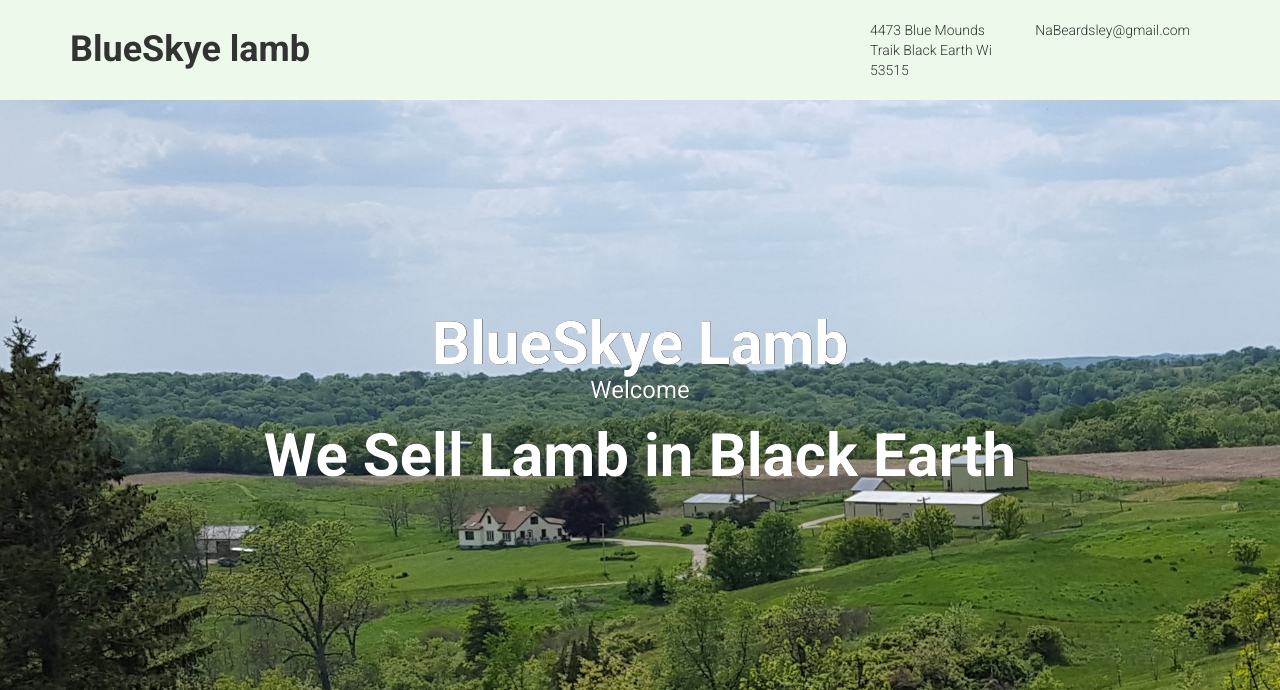
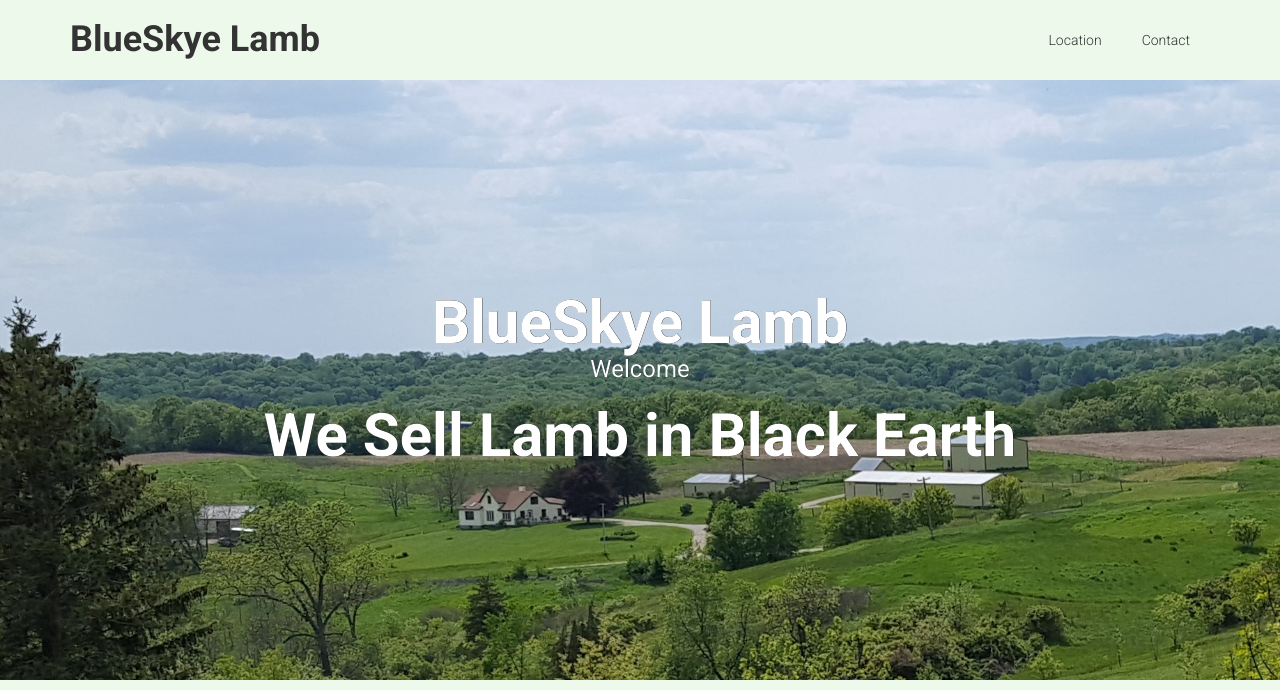
Before and after one commit to Nabeardsley/Nabeardsley.github.io, a Jekyll site: the page index.html, which Jekyll copies as it is, in a window 1280 px wide and 1400 px high. Shown: the top 690 px of the window. Built offline with Jekyll 4.4.1, drawn with Linux system fonts in a browser that asks for light colours; some of the changed text lies outside the part shown; grey boxes are pictures that could not be loaded.

Commit message:
Update index.html

```diff
--- a/index.html
+++ b/index.html
@@ -15,10 +15,10 @@ rel="stylesheet" href="https://maxcdn.bootstrapcdn.com/bootstrap/3.3.6/css/boots
 <body>
   <header class="container">
     <div class="row">
-      <h1 class="col-sm-8">BlueSkye lamb </h1>
+      <h1 class="col-sm-8">BlueSkye Lamb </h1>
       <nav class="col-sm-4">
-        <p>4473 Blue Mounds Traik Black Earth Wi 53515</p>
-        <p>NaBeardsley@gmail.com</p>
+        <p>Location</p>
+        <p>Contact</p>
       </nav>
     </div>
   </header>
@@ -42,12 +42,13 @@ rel="stylesheet" href="https://maxcdn.bootstrapcdn.com/bootstrap/3.3.6/css/boots
         <img src="Feeder.jpg">
       </div>
       <div class="col-sm-6">
-        <p>Sheep</p>
+        <p>Location</p>
         <img src="test.jpg">
       </div>
       <div class="col-sm-6">
-        <p>Sheep</p>
+        <p>Contact</p>
         <img src="test.jpg">
+        <p>NaBeardsley@Gmail.com</p>
       </div>
     </div>
     <div class="row text-center">
```
